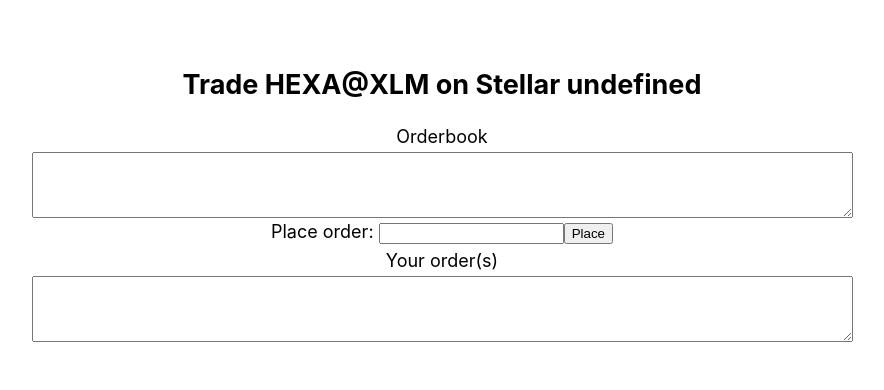
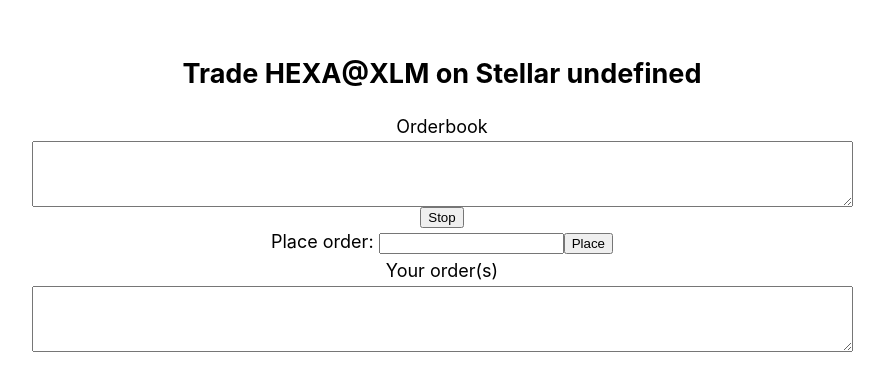
Before and after one commit to amissine/shex, a Next.js app: page /trade-hexa4xlm in a window 1280 px wide. Shown: the part 206-596 px from the top of the page, without its empty margins (198-1082 px from the left). Built offline with nearby package versions, Linux system fonts and the light colour scheme.

Commit message:
Use the buyHEXA service

```diff
--- a/pages/trade-hexa4xlm.js
+++ b/pages/trade-hexa4xlm.js
@@ -21,7 +21,7 @@
   window.StellarNetwork = network
   hexAssets(network.hex) // producing hex.assets: [ClawableHexa, HEXA]
 
-  window.stellarHorizonServer =
+  window.StellarHorizonServer =
     new window.StellarSdk.Server(window.StellarNetwork.url)
 
   return network;
@@ -29,7 +29,8 @@
 
 function readOrderbook (orderbook) { // {{{1
   let ob = new Orderbook(orderbook)
-  console.log(ob.line())
+  let lines = ob.line() + '\n' + document.getElementById('orderbook').value
+  document.getElementById('orderbook').value = lines
 }
 
 export default function TradeHEXAforXLM() { // {{{1
@@ -40,15 +41,14 @@
   }
   const setupOb = set => {
     console.log('setupOb')
-    let server = window.stellarHorizonServer
+    let server = window.StellarHorizonServer
     let HEXA = window.StellarNetwork.hex.assets[1]
     let native = new window.StellarSdk.Asset('XLM', null)
-    set(p => Object.assign({}, p, {
-      close: server.orderbook(HEXA, native).stream({
-        onerror:   e => console.error(e),
-        onmessage: b => readOrderbook(b) // the entry point
-      }),
-    }))
+    let close = server.orderbook(HEXA, native).stream({
+      onerror:   e => console.error(e),
+      onmessage: b => readOrderbook(b) // the entry point
+    })
+    set(p => Object.assign({}, p, { close }))
   }
 
   // Hooks {{{2
@@ -99,6 +99,7 @@
       <h1 className={styles.description}>{`${title} on Stellar ${sXLM_bHEXA.network}`}</h1>
       <label>Orderbook</label>
       <textarea id='orderbook' rows={rows} cols={cols}/>
+      <button onClick={_ => sXLM_bHEXA.close()}>Stop</button>
       <form onSubmit={onSubmit}>
         <label>Place order: </label>
         <input
```
Also changed, not shown: 2 other files (tests, documents, lock files or other folders).
